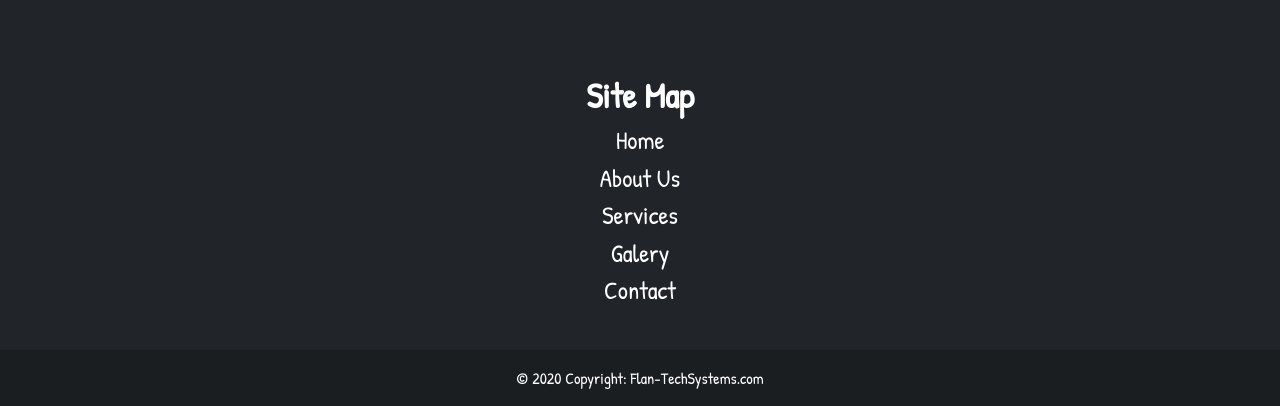
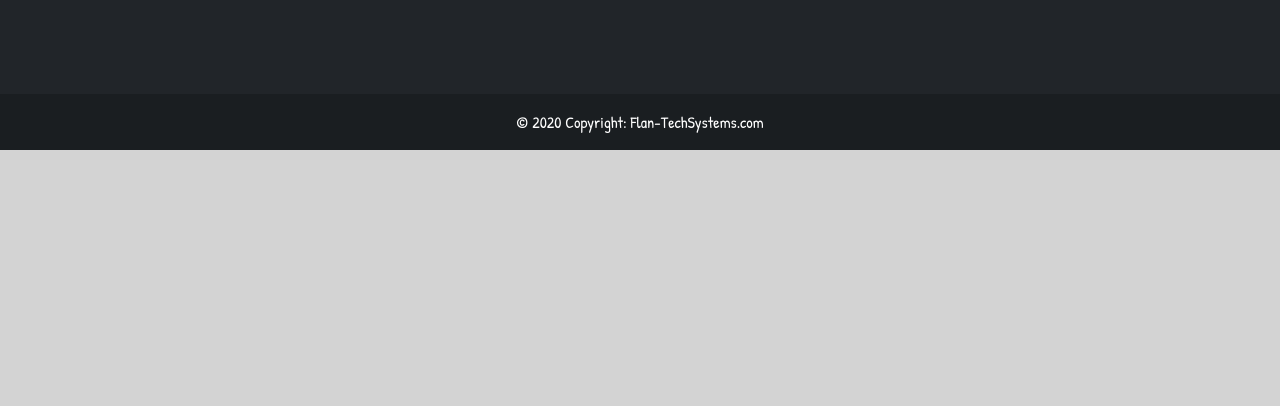
Before and after one commit to fmrg03/flan_techsystems, a website: page pages/about.html in a window 1280 px wide. Shown: the part 2352-2758 px from the top of the page. After the commit the page ends 2502 px from the top, so only its background shows below. Drawn offline with nearby package versions, Linux system fonts and the light colour scheme; files whose address does not match are found by name.

Commit message:
borrar sitemap

```diff
--- a/pages/about.html
+++ b/pages/about.html
@@ -184,28 +184,6 @@
                             </div>
                         </div>
                     </div>
-                    <div class="row fut align-self-center">
-                        <b>Site Map</b>
-                        <div class="col-sm-12 col-md-12 col-xxl-12 align-self-center text-center">
-                            <ul>
-                                <li>
-                                    <a href="../index.html">Home</a>
-                                </li>
-                                <li>
-                                    <a href="#">About Us</a>
-                                </li>
-                                <li>
-                                    <a href="./services.html">Services</a>
-                                </li>
-                                <li>
-                                    <a href="./galery.html">Galery</a>
-                                </li>
-                                <li>
-                                    <a href="./contact.html">Contact</a>
-                                </li>
-                            </ul>
-                        </div>
-                    </div>
                 </section>
             </div>
             <div class="text-center p-3" style="background-color: rgba(0, 0, 0, 0.2);">
```
Also changed, not shown: index.html (+0 -22 lines), pages/contact.html (+4 -24 lines), pages/galery.html (+0 -22 lines), pages/services.html (+1 -23 lines).
